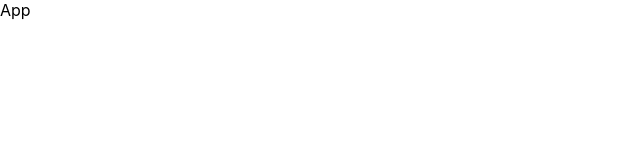
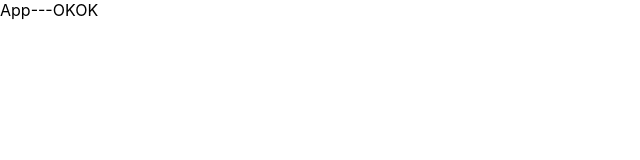
Before and after one commit to kazufoot21/TodoApp-ReduxToolKit-Typescript, a React (Create React App) app: page / in a window 1280 px wide. Shown: the top 160 px of the page, without its empty margins (0-640 px from the left). Built offline with nearby package versions, Linux system fonts and the light colour scheme.

Commit message:
create app.module.scss

```diff
--- a/src/App.tsx
+++ b/src/App.tsx
@@ -1,7 +1,8 @@
 import React from 'react';
+import styles from './App.module.scss';
 
 const App: React.FC = () => {
-  return <div>App</div>;
+  return <div>App---OKOK</div>;
 };
 
 export default App;
```
Also changed, not shown: .eslintrc.json, src/App.module.scss (added).
